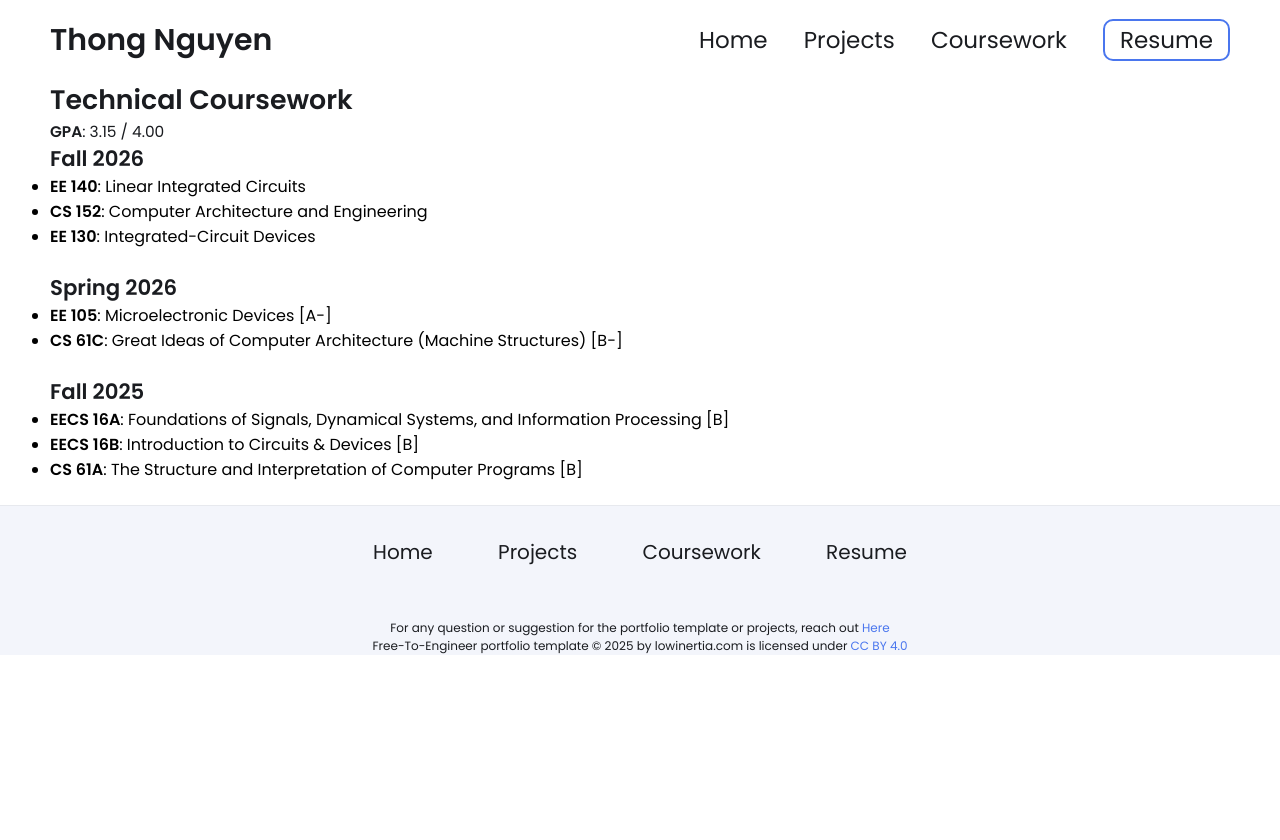
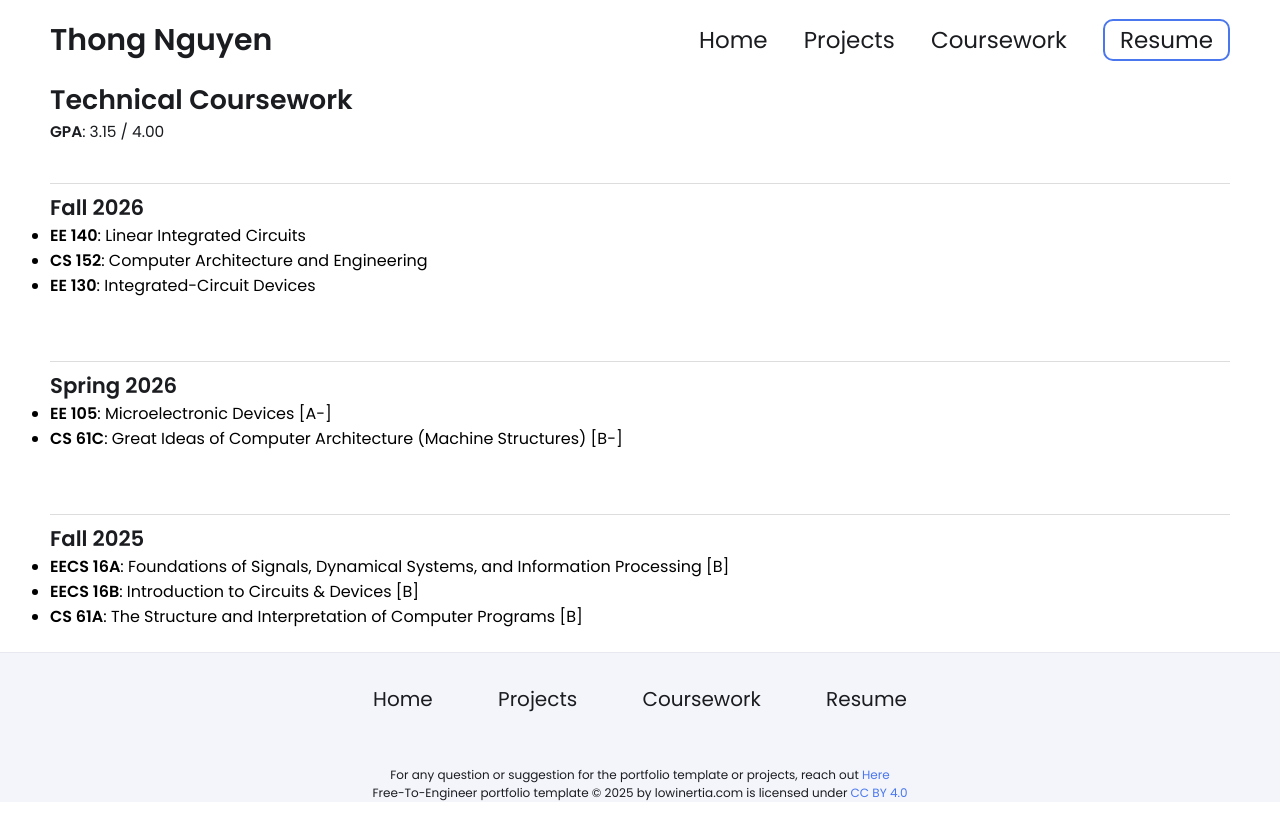
Before and after one commit to thongmn-8888/thongmn-8888.github.io, a Jekyll site: the page built from coursework.md, in a window 1280 px wide. Shown: the top 840 px of the page. Built offline with Jekyll 4.4.1, drawn with Linux system fonts in a browser that asks for light colours; our own code applies the rules of GitHub Pages for plain Markdown files.

Commit message:
Update styles.css

```diff
--- a/css/styles.css
+++ b/css/styles.css
@@ -943,6 +943,10 @@ footer p {
     .post-view .content {
         padding: 5px;
       }
+}
 
-
+.semester-heading {
+    margin-top: 2.5rem;
+    padding-top: 0.5rem;
+    border-top: 1px solid #ddd;
 }
```
